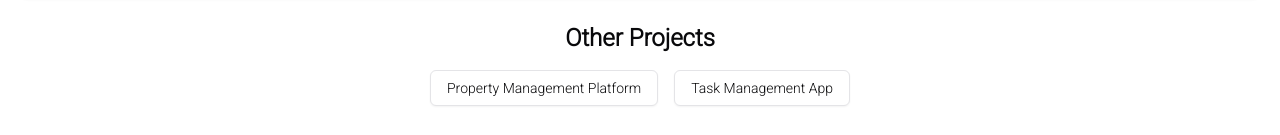
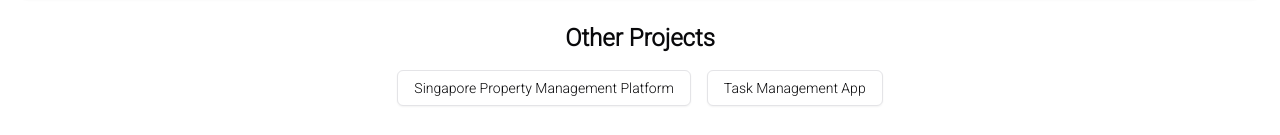
Before and after one commit to myonster/next-portfolio, a Next.js app: page /projects/data-viz in a window 1280 px wide. Shown: the part 1421-1556 px from the top of the page. Built offline with nearby package versions, Linux system fonts and the light colour scheme.

Commit message:
property project update

```diff
--- a/app/projects/[id]/page.tsx
+++ b/app/projects/[id]/page.tsx
@@ -12,11 +12,11 @@ import LoadingSpinner from "@/components/LoadingSpinner";
 const projects = [
   {
     id: 'property-management-app',
-    title: 'Property Management Platform',
+    title: 'Singapore Property Management Platform',
     description: 'A full-stack property management solution designed to help users track, manage, and optimize their real estate investments',
     image: '/images/OverviewArchitecture.jpg',
-    sourceCode: 'https://github.com/example/property-management-app',
-    liveDemo: 'https://example-property.vercel.app',
+    sourceCode: 'https://github.com/BT3103AppDev1/final-project-group-1',
+    liveDemo: 'https://propertynirvana-82d24.web.app/',
     features: [
       'Comprehensive Property Analytics Dashboard',
       'Investment Property Tenancy Tracker',
@@ -27,6 +27,7 @@ const projects = [
       'Mortgage Calculator',
       'User authentication and registration',
       'Interactive Google Maps for property display',
+      'Test user login details, User: testuser@test.com Password: 123456'
     ],
     technologies: ['Vue.js', 'Firebase', 'Bootstrap 5', 'OpenAI API', 'URA API', 'TheNewsAPI', 'OneMAP Singapore API']
   },
```
